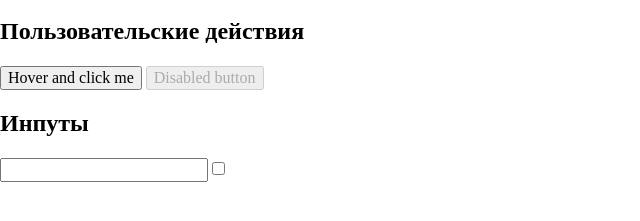
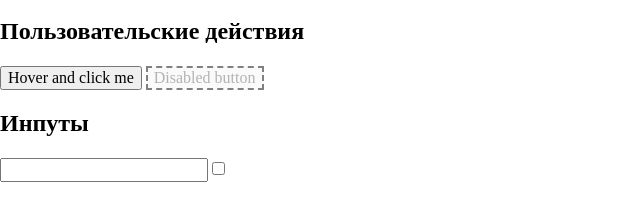
Before and after one commit to ArthurAmirov/html-css, a plain HTML site: page Lesson7/Task1/index.html in a window 1280 px wide. Shown: the part 147-368 px from the top of the page, 0-640 px from the left. Drawn offline with nearby package versions, Linux system fonts and the light colour scheme.

```diff
--- a/Lesson7/Task1/index.html
+++ b/Lesson7/Task1/index.html
@@ -18,6 +18,10 @@
         a:active,
         .some-button:active {
             border: 3px solid red;
+        }
+
+        button:disabled {
+            border: 2px dashed grey;
         }
     </style>
 </head>
```
